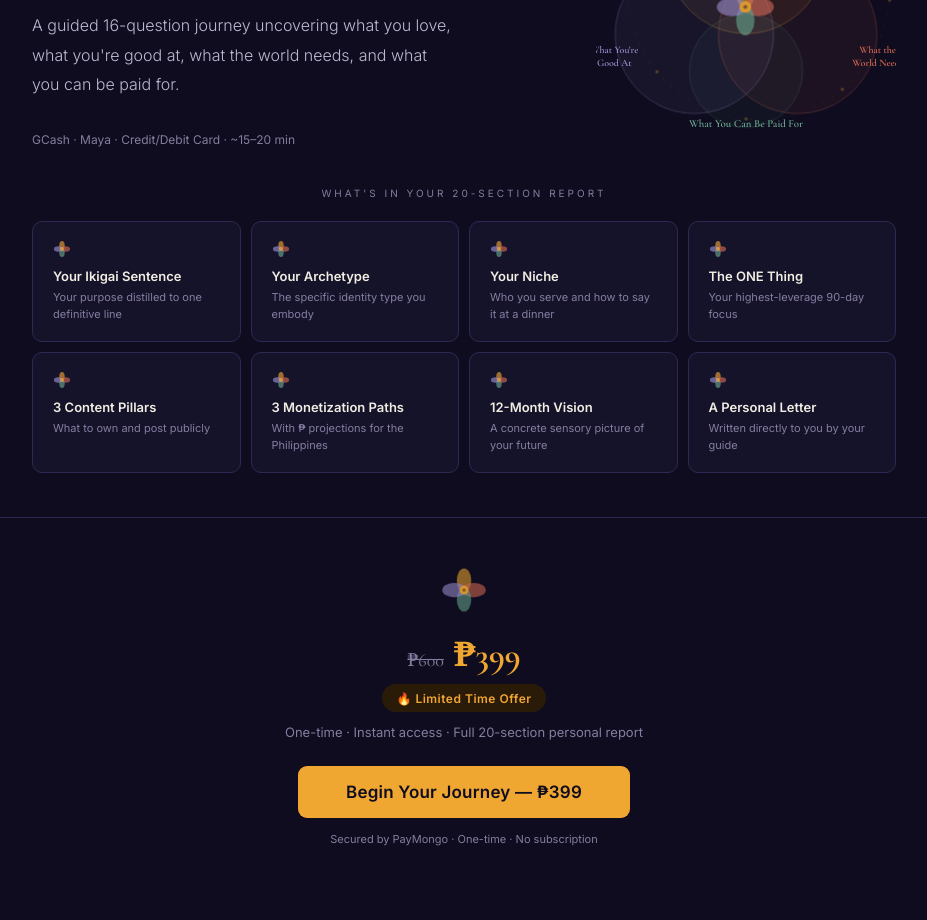
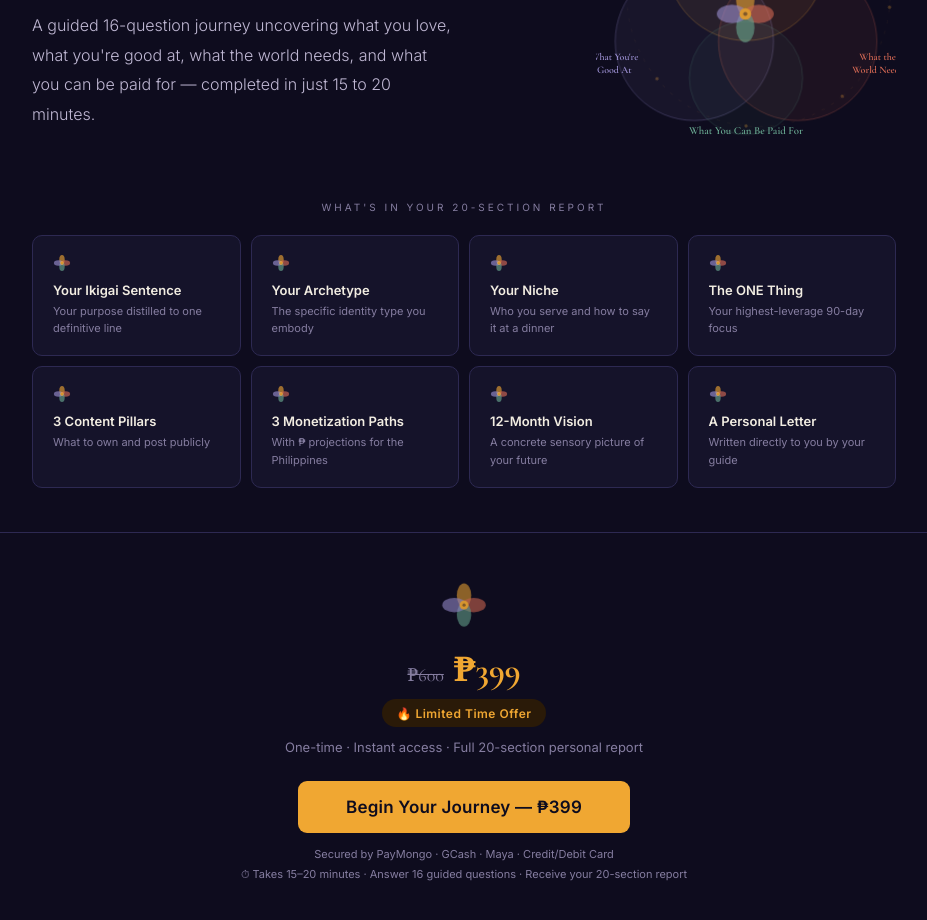
Before and after one commit to bictorinoxs/ikigai-journey, a Next.js app: page / in a window 1280 px wide. Shown: the part 260-1180 px from the top of the page, without its empty margins (176-1103 px from the left). Before the commit the page ends 1154 px from the top, so only its background shows below. Built offline with nearby package versions, Linux system fonts and the light colour scheme.

Commit message:
Remove GCash tagline from hero, add 15-20min context to description and CTA

```diff
--- a/pages/index.js
+++ b/pages/index.js
@@ -409,9 +409,8 @@ const Landing = ({ onStart, isVerifying = false }) => (
           Discover Your<br/><em style={{ color:G.gold }}>Purpose</em>
         </h1>
         <p style={{ fontSize:16, lineHeight:1.85, color:G.soft, marginBottom:32, fontFamily:G.sans, fontWeight:300, maxWidth:420 }}>
-          A guided 16-question journey uncovering what you love, what you're good at, what the world needs, and what you can be paid for.
+          A guided 16-question journey uncovering what you love, what you're good at, what the world needs, and what you can be paid for — completed in just 15 to 20 minutes.
         </p>
-        <p style={{ fontSize:12, color:G.muted, fontFamily:G.sans }}>GCash · Maya · Credit/Debit Card · ~15–20 min</p>
       </div>
       <div className="ikigai-hero-diagram" style={{ flexShrink:0, width:300 }}><IkigaiDiagram/></div>
     </div>
@@ -453,7 +452,8 @@ const Landing = ({ onStart, isVerifying = false }) => (
       <button onClick={onStart} disabled={isVerifying} style={{ background:isVerifying?G.brd:G.gold, color:isVerifying?G.muted:G.bg, border:'none', borderRadius:9, padding:'16px 48px', fontSize:17, fontWeight:700, cursor:isVerifying?'not-allowed':'pointer', fontFamily:G.sans, letterSpacing:'0.2px' }}>
         {isVerifying ? 'Verifying...' : 'Begin Your Journey — ₱399'}
       </button>
-      <p style={{ fontSize:11, color:G.muted, marginTop:14, fontFamily:G.sans }}>Secured by PayMongo · One-time · No subscription</p>
+      <p style={{ fontSize:11, color:G.muted, marginTop:14, fontFamily:G.sans }}>Secured by PayMongo · GCash · Maya · Credit/Debit Card</p>
+      <p style={{ fontSize:11, color:G.muted, marginTop:6, fontFamily:G.sans }}>⏱ Takes 15–20 minutes · Answer 16 guided questions · Receive your 20-section report</p>
     </div>
   </div>
 );
```
